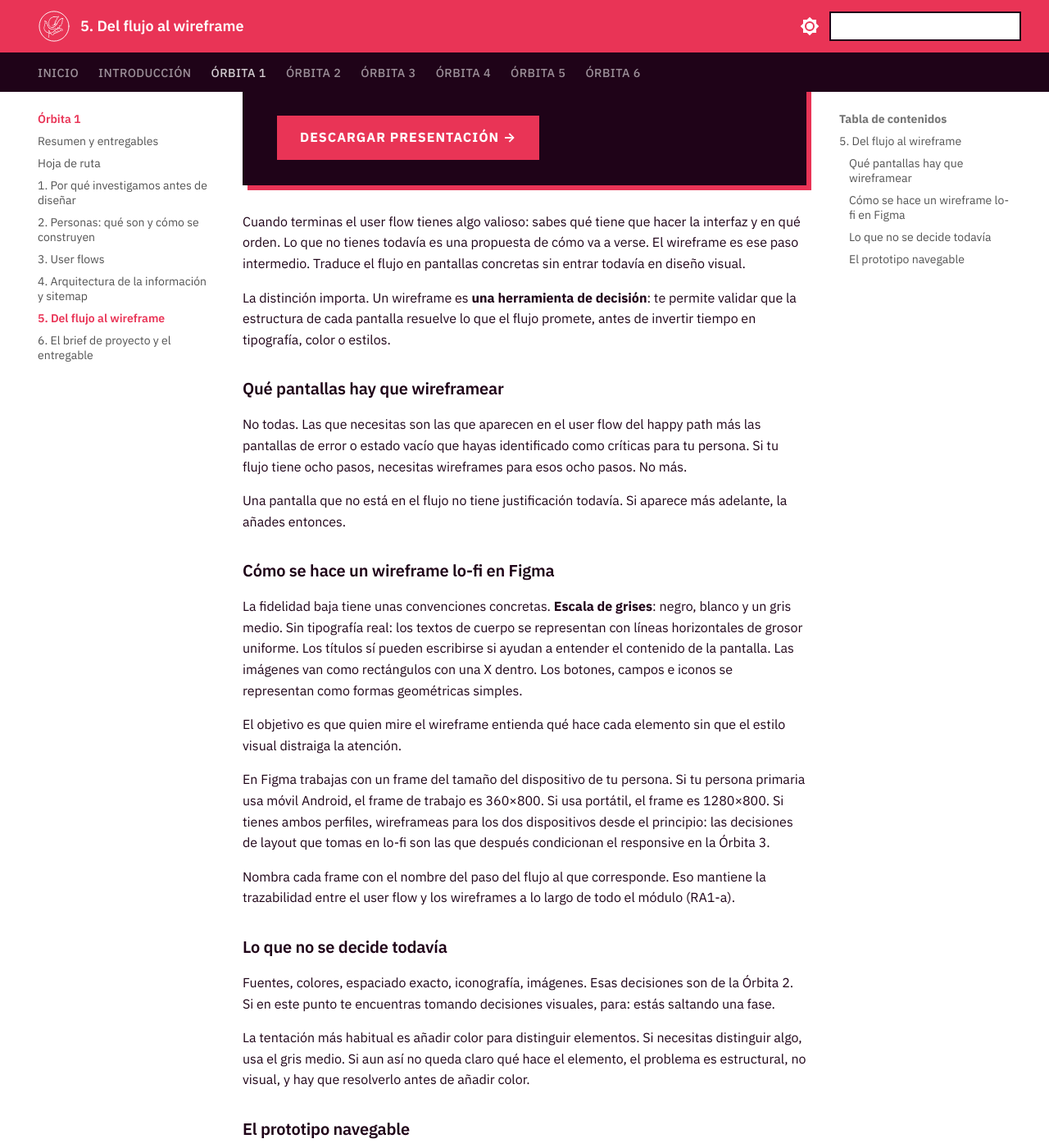
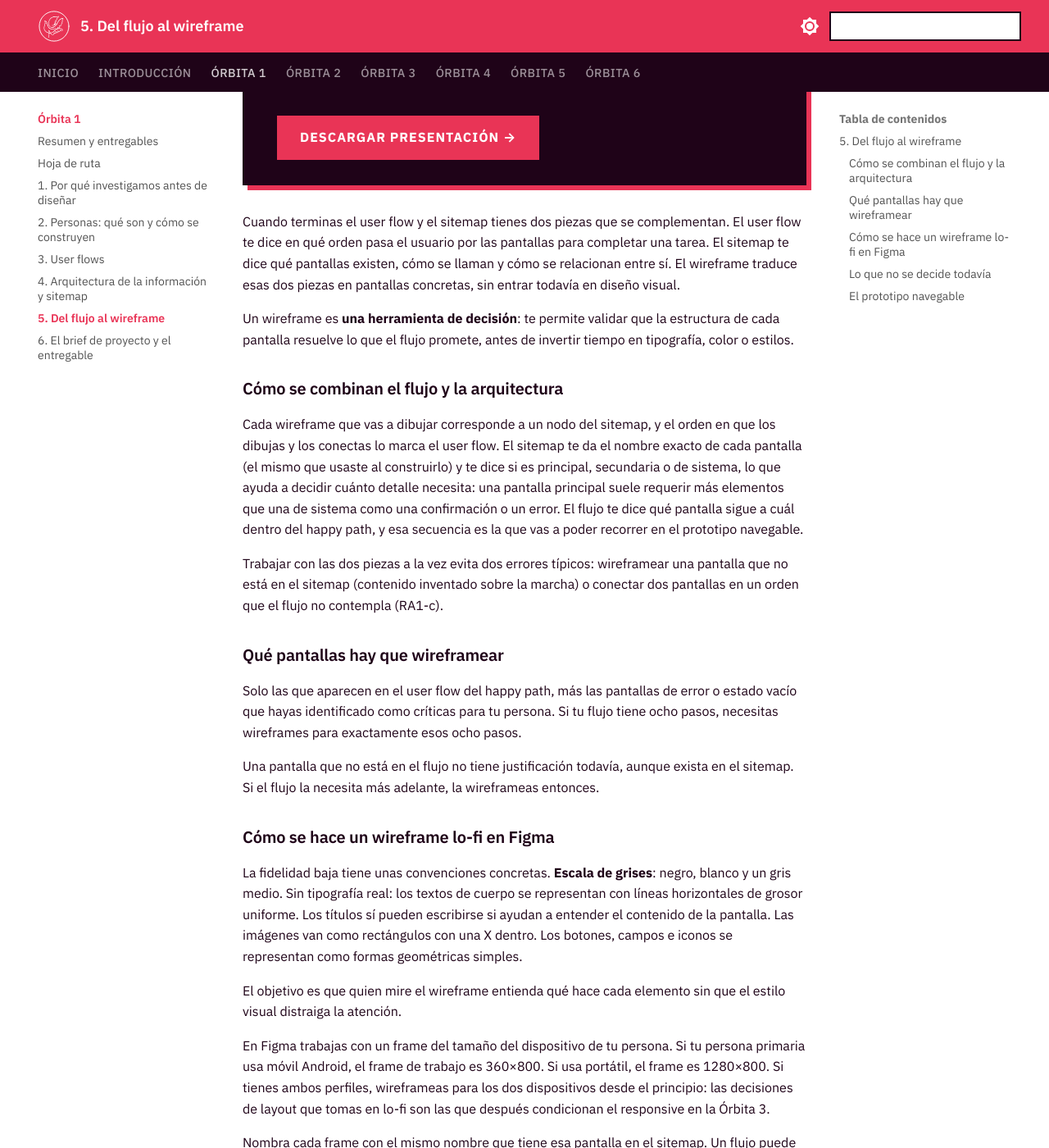
Before and after one commit to envasador/diseno-interfaces-web, an MkDocs documentation site: the page built from docs/orbitas/orbita1/05_wireframes.md, in a window 1280 px wide and 1400 px high, scrolled down 358 px. Shown: the whole window at 82% size. Built offline with MkDocs 1.6.1 and Material for MkDocs 9.7.7, drawn with Linux system fonts in a browser that asks for light colours; some of the changed text lies outside the part shown.

Commit message:
Conecta el apartado de wireframes con la arquitectura de la informacion
Explica como el sitemap y el user flow se combinan al wireframear
(nombre y tipo de pantalla desde el sitemap, orden desde el flujo) y
corrige construcciones "no es X, es Y" en la redaccion.

```diff
--- a/docs/orbitas/orbita1/05_wireframes.md
+++ b/docs/orbitas/orbita1/05_wireframes.md
@@ -11,15 +11,21 @@
 </div>
 
 
-Cuando terminas el user flow tienes algo valioso: sabes qué tiene que hacer la interfaz y en qué orden. Lo que no tienes todavía es una propuesta de cómo va a verse. El wireframe es ese paso intermedio. Traduce el flujo en pantallas concretas sin entrar todavía en diseño visual.
+Cuando terminas el user flow y el sitemap tienes dos piezas que se complementan. El user flow te dice en qué orden pasa el usuario por las pantallas para completar una tarea. El sitemap te dice qué pantallas existen, cómo se llaman y cómo se relacionan entre sí. El wireframe traduce esas dos piezas en pantallas concretas, sin entrar todavía en diseño visual.
 
-La distinción importa. Un wireframe es **una herramienta de decisión**: te permite validar que la estructura de cada pantalla resuelve lo que el flujo promete, antes de invertir tiempo en tipografía, color o estilos.
+Un wireframe es **una herramienta de decisión**: te permite validar que la estructura de cada pantalla resuelve lo que el flujo promete, antes de invertir tiempo en tipografía, color o estilos.
+
+### Cómo se combinan el flujo y la arquitectura
+
+Cada wireframe que vas a dibujar corresponde a un nodo del sitemap, y el orden en que los dibujas y los conectas lo marca el user flow. El sitemap te da el nombre exacto de cada pantalla (el mismo que usaste al construirlo) y te dice si es principal, secundaria o de sistema, lo que ayuda a decidir cuánto detalle necesita: una pantalla principal suele requerir más elementos que una de sistema como una confirmación o un error. El flujo te dice qué pantalla sigue a cuál dentro del happy path, y esa secuencia es la que vas a poder recorrer en el prototipo navegable.
+
+Trabajar con las dos piezas a la vez evita dos errores típicos: wireframear una pantalla que no está en el sitemap (contenido inventado sobre la marcha) o conectar dos pantallas en un orden que el flujo no contempla (RA1-c).
 
 ### Qué pantallas hay que wireframear
 
-No todas. Las que necesitas son las que aparecen en el user flow del happy path más las pantallas de error o estado vacío que hayas identificado como críticas para tu persona. Si tu flujo tiene ocho pasos, necesitas wireframes para esos ocho pasos. No más.
+Solo las que aparecen en el user flow del happy path, más las pantallas de error o estado vacío que hayas identificado como críticas para tu persona. Si tu flujo tiene ocho pasos, necesitas wireframes para exactamente esos ocho pasos.
 
-Una pantalla que no está en el flujo no tiene justificación todavía. Si aparece más adelante, la añades entonces.
+Una pantalla que no está en el flujo no tiene justificación todavía, aunque exista en el sitemap. Si el flujo la necesita más adelante, la wireframeas entonces.
 
 ### Cómo se hace un wireframe lo-fi en Figma
 
@@ -29,13 +35,13 @@ El objetivo es que quien mire el wireframe entienda qué hace cada elemento sin
 
 En Figma trabajas con un frame del tamaño del dispositivo de tu persona. Si tu persona primaria usa móvil Android, el frame de trabajo es 360×800. Si usa portátil, el frame es 1280×800. Si tienes ambos perfiles, wireframeas para los dos dispositivos desde el principio: las decisiones de layout que tomas en lo-fi son las que después condicionan el responsive en la Órbita 3.
 
-Nombra cada frame con el nombre del paso del flujo al que corresponde. Eso mantiene la trazabilidad entre el user flow y los wireframes a lo largo de todo el módulo (RA1-a).
+Nombra cada frame con el mismo nombre que tiene esa pantalla en el sitemap. Un flujo puede pasar dos veces por la misma pantalla (por ejemplo, "Carrito" en dos momentos distintos de una compra), y el nombre del sitemap deja claro que se trata de la misma pantalla las dos veces. Esa disciplina mantiene la trazabilidad entre el sitemap, el user flow y los wireframes a lo largo de todo el módulo (RA1-a).
 
 ### Lo que no se decide todavía
 
 Fuentes, colores, espaciado exacto, iconografía, imágenes. Esas decisiones son de la Órbita 2. Si en este punto te encuentras tomando decisiones visuales, para: estás saltando una fase.
 
-La tentación más habitual es añadir color para distinguir elementos. Si necesitas distinguir algo, usa el gris medio. Si aun así no queda claro qué hace el elemento, el problema es estructural, no visual, y hay que resolverlo antes de añadir color.
+La tentación más habitual es añadir color para distinguir elementos. Si necesitas distinguir algo, usa el gris medio. Si aun así no queda claro qué hace el elemento, el problema está en la estructura, y hay que resolverlo ahí antes de añadir color.
 
 ### El prototipo navegable
 
```
